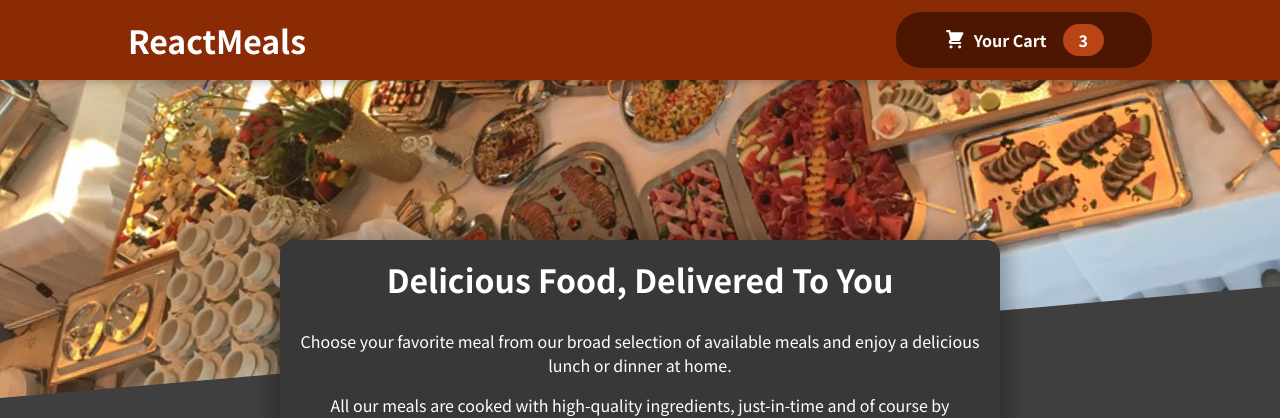
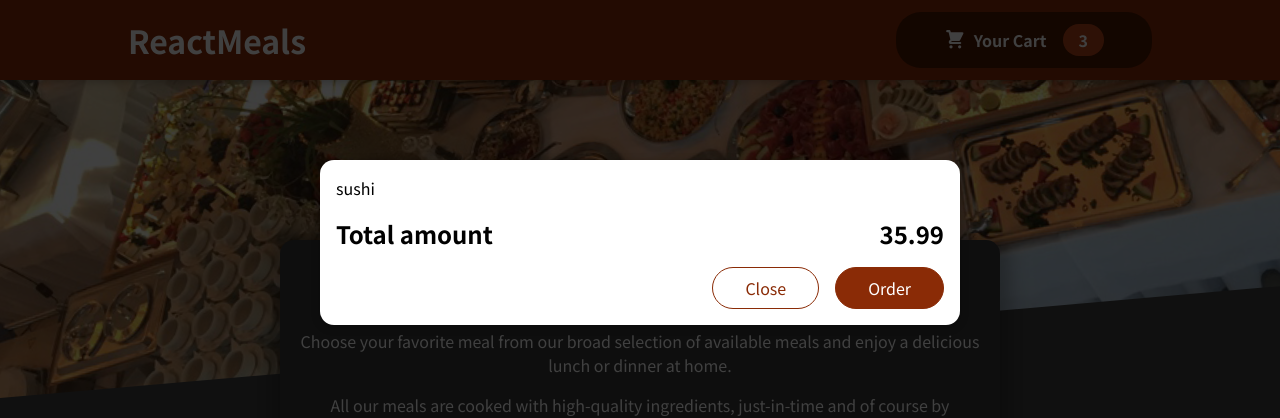
Before and after one commit to lioneltraore/food-order-app-react, a React (Create React App) app: page / in a window 1280 px wide. Shown: the top 418 px of the page. Built offline with nearby package versions, Linux system fonts and the light colour scheme.

Commit message:
add modal

```diff
--- a/public/index.html
+++ b/public/index.html
@@ -28,6 +28,7 @@
   </head>
   <body>
     <noscript>You need to enable JavaScript to run this app.</noscript>
+    <div id="overlays"></div>
     <div id="root"></div>
     <!--
       This HTML file is a template.
--- a/src/App.js
+++ b/src/App.js
@@ -2,13 +2,13 @@
 import './App.css';
 import { Fragment } from 'react';
 import Header from './components/Layout/Header';
-import MealsSummary from './components/Meals/MealsSummary';
-import AvailableMeals from './components/Meals/AvailableMeals';
 import Meals from './components/Meals/Meals';
+import Cart from './components/Cart/Cart';
 
 function App() {
   return (
     <Fragment>
+      <Cart />
       <Header />
       <main>
         <Meals />
--- a/src/components/Cart/Cart.js
+++ b/src/components/Cart/Cart.js
@@ -1,14 +1,16 @@
+import Modal from "../UI/Modal";
 import classes from "./Cart.module.css";
 
 const Cart = (props) => {
   const cartItems = <ul className={classes['cart-items']}>{
     [{ id: 1, name: "sushi", amount: 2, price: 12.4 }].map(
-        (item) => <li>{item.nameß}</li>
+        (item) => <li key={item.id}>{item.name}</li>
       )}</ul>
 
+
   return (
-    <div>
-      {{ cartItems }}
+    <Modal>
+      { cartItems }
       <div className={classes.total}>
         <span>Total amount</span>
         <span>35.99</span>
@@ -17,7 +19,7 @@
         <button className={classes['button--alt']}>Close</button>
         <button className={classes.button}>Order</button>
       </div>
-    </div>
+    </Modal>
   );
 };
 
--- /dev/null
+++ b/src/components/UI/Modal.js
@@ -0,0 +1,31 @@
+import { Fragment } from "react";
+import ReactDOM from "react-dom";
+import classes from "./Modal.module.css";
+
+const Backdrop = (props) => {
+  return <div className={classes.backdrop}></div>;
+};
+
+const ModalOverlay = (props) => {
+  return (
+    <div className={classes.modal}>
+      <div className={classes.content}>{props.children}</div>
+    </div>
+  );
+};
+
+const portalElement = document.getElementById("overlays");
+
+const Modal = (props) => {
+  return (
+    <Fragment>
+      {ReactDOM.createPortal(<Backdrop />, portalElement)}
+      {ReactDOM.createPortal(
+        <ModalOverlay>{props.children}</ModalOverlay>,
+        portalElement
+      )}
+    </Fragment>
+  );
+};
+
+export default Modal;
--- /dev/null
+++ b/src/components/UI/Modal.module.css
@@ -0,0 +1,40 @@
+.backdrop {
+    position: fixed;
+    top: 0;
+    left: 0;
+    width: 100%;
+    height: 100vh;
+    z-index: 20;
+    background-color: rgba(0, 0, 0, 0.75);
+  }
+
+  .modal {
+    position: fixed;
+    top: 20vh;
+    left: 5%;
+    width: 90%;
+    background-color: white;
+    padding: 1rem;
+    border-radius: 14px;
+    box-shadow: 0 2px 8px rgba(0, 0, 0, 0.25);
+    z-index: 30;
+    animation: slide-down 300ms ease-out forwards;
+  }
+
+  @media (min-width: 768px) {
+    .modal {
+      width: 40rem;
+      left: calc(50% - 20rem);
+    }
+  }
+
+  @keyframes slide-down {
+    from {
+      opacity: 0;
+      transform: translateY(-3rem);
+    }
+    to {
+      opacity: 1;
+      transform: translateY(0);
+    }
+  }
```
